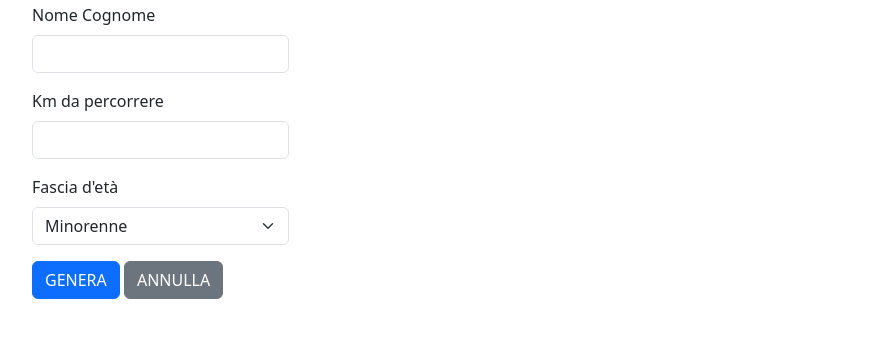
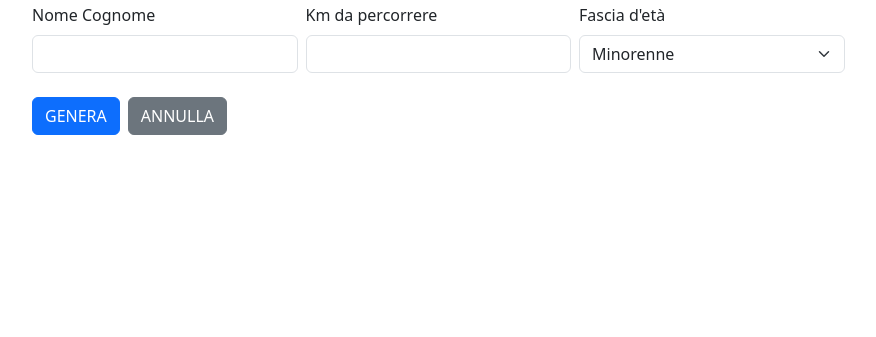
Before and after one commit to danirando/js-biglietto-treno-form, a plain HTML site: page index.html in a window 1280 px wide. Shown: the part 53-390 px from the top of the page, without its empty margins (50-926 px from the left). Drawn offline with nearby package versions, Linux system fonts and the light colour scheme.

Commit message:
fix form

```diff
--- a/assets/js/main.js
+++ b/assets/js/main.js
@@ -56,5 +56,6 @@ formDatiEl.addEventListener("submit", function (event) {
 });
 
 buttonAnnullaEl.addEventListener("click", function () {
+  cardBigliettoEl.classList.add("d-none");
   formDatiEl.reset();
 });
--- a/index.html
+++ b/index.html
@@ -21,10 +21,10 @@
     <div class="container">
       <h1>CALCOLA IL PREZZO DEL TUO BIGLIETTO</h1>
       <div class="row">
-        <div class="col-4">
+        <div class="col-12">
           <div class="d-flex">
-            <form id="form-dati-passeggero" class="mb-3">
-              <div class="mb-3">
+            <form id="form-dati-passeggero" class="d-flex gap-2 mb-3 flex-wrap">
+              <div class="mb-3" style="width: 30%">
                 <label for="nome-cognome-passeggero" class="form-label">
                   Nome Cognome
                 </label>
@@ -34,7 +34,7 @@
                   class="form-control" />
               </div>
 
-              <div class="mb-3">
+              <div class="mb-3" style="width: 30%">
                 <label for="km-da-percorrere" class="form-label">
                   Km da percorrere
                 </label>
@@ -44,7 +44,7 @@
                   class="form-control" />
               </div>
 
-              <div class="mb-3">
+              <div class="mb-3" style="width: 30%">
                 <label for="fascia-di-eta" class="form-label">
                   Fascia d'età
                 </label>
```
Also changed, not shown: 1 other file.
